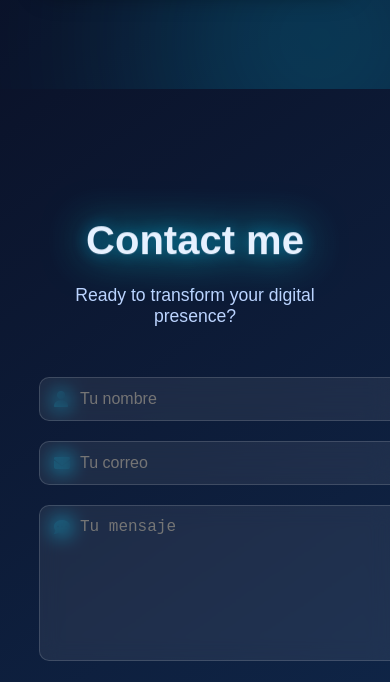
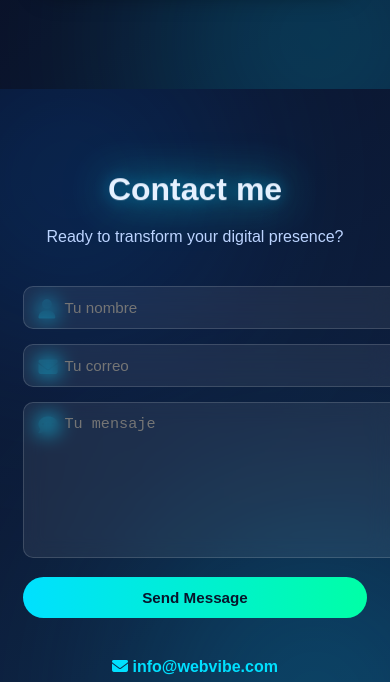
Before and after one commit to KarolBM03/webvibe-site, a plain HTML site: page index.html in a window 390 px wide. Shown: the part 7718-8400 px from the top of the page. Drawn offline with Linux system fonts and the light colour scheme.

Commit message:
Actualización: sección de contacto responsive + mejoras visuales

```diff
--- a/style.css
+++ b/style.css
@@ -560,24 +560,59 @@ nav ul li a:hover {
   overflow: hidden;
 }
 
+/* ✨ Decoración difuminada */
+.contacto-section::before,
+.contacto-section::after {
+  content: "";
+  position: absolute;
+  border-radius: 50%;
+  filter: blur(120px);
+  opacity: 0.25;
+  z-index: 0;
+}
+
+.contacto-section::before {
+  width: 300px;
+  height: 300px;
+  background: #007bff;
+  top: -60px;
+  left: -80px;
+}
+
+.contacto-section::after {
+  width: 350px;
+  height: 350px;
+  background: #00d4ff;
+  bottom: -100px;
+  right: -100px;
+}
+
+/* 🔹 Títulos */
 .contacto-section h2 {
   font-size: 2.5rem;
   margin-bottom: 15px;
   text-shadow: 0 0 15px rgba(0, 191, 255, 0.4);
+  position: relative;
+  z-index: 1;
 }
 
 .contacto-section .subtitle {
   color: #bcd4ff;
   margin-bottom: 50px;
   font-size: 1.1rem;
+  position: relative;
+  z-index: 1;
 }
 
+/* 📬 Formulario */
 .contact-form {
   max-width: 600px;
   margin: 0 auto 40px;
   display: flex;
   flex-direction: column;
   gap: 20px;
+  position: relative;
+  z-index: 1;
 }
 
 .form-group {
@@ -589,6 +624,7 @@ nav ul li a:hover {
   top: 14px;
   left: 15px;
   color: #00d4ff;
+  font-size: 1.2rem;
 }
 
 .contact-form input,
@@ -598,7 +634,7 @@ nav ul li a:hover {
   border: 1px solid rgba(255, 255, 255, 0.15);
   color: #fff;
   border-radius: 10px;
-  padding: 12px 15px 12px 40px;
+  padding: 12px 15px 12px 45px;
   font-size: 1rem;
   outline: none;
   transition: all 0.3s ease;
@@ -616,6 +652,7 @@ nav ul li a:hover {
   height: 130px;
 }
 
+/* ✉️ Botón */
 .contact-form .btn {
   background: linear-gradient(90deg, #00e0ff, #00ffa6);
   color: #08142b;
@@ -624,6 +661,7 @@ nav ul li a:hover {
   font-weight: 600;
   cursor: pointer;
   transition: all 0.3s ease;
+  border: none;
 }
 
 .contact-form .btn:hover {
@@ -631,33 +669,69 @@ nav ul li a:hover {
   box-shadow: 0 0 20px #00ffa6;
 }
 
-/* 🔗 Enlaces de contacto */
+/* 🔗 Enlaces */
 .contact-links {
   display: flex;
   justify-content: center;
   gap: 30px;
+  position: relative;
+  z-index: 1;
 }
 
 .contact-links a {
   color: #00e0ff;
   text-decoration: none;
   font-weight: 600;
-  transition: color 0.3s ease;
+  font-size: 1.1rem;
+  transition: color 0.3s ease, transform 0.3s ease;
 }
 
 .contact-links a:hover {
   color: #00ffa6;
+  transform: scale(1.1);
 }
 
-/* 📱 Responsivo */
+/* 📱 RESPONSIVE */
 @media (max-width: 768px) {
-  .testimonios-grid {
-    grid-template-columns: 1fr;
+  .contacto-section {
+    padding: 60px 6%;
+  }
+
+  .contacto-section h2 {
+    font-size: 2rem;
+  }
+
+  .contacto-section .subtitle {
+    font-size: 1rem;
+    margin-bottom: 40px;
+  }
+
+  .contact-form {
+    width: 100%;
+    gap: 15px;
   }
 
   .contact-links {
     flex-direction: column;
-    gap: 15px;
+    align-items: center;
+    gap: 20px;
+  }
+
+  .contact-links a {
+    font-size: 1rem;
+  }
+}
+
+@media (max-width: 480px) {
+  .contact-form input,
+  .contact-form textarea {
+    padding: 12px 15px 12px 40px;
+    font-size: 0.95rem;
+  }
+
+  .contact-form .btn {
+    padding: 12px;
+    font-size: 0.95rem;
   }
 }
 
```
